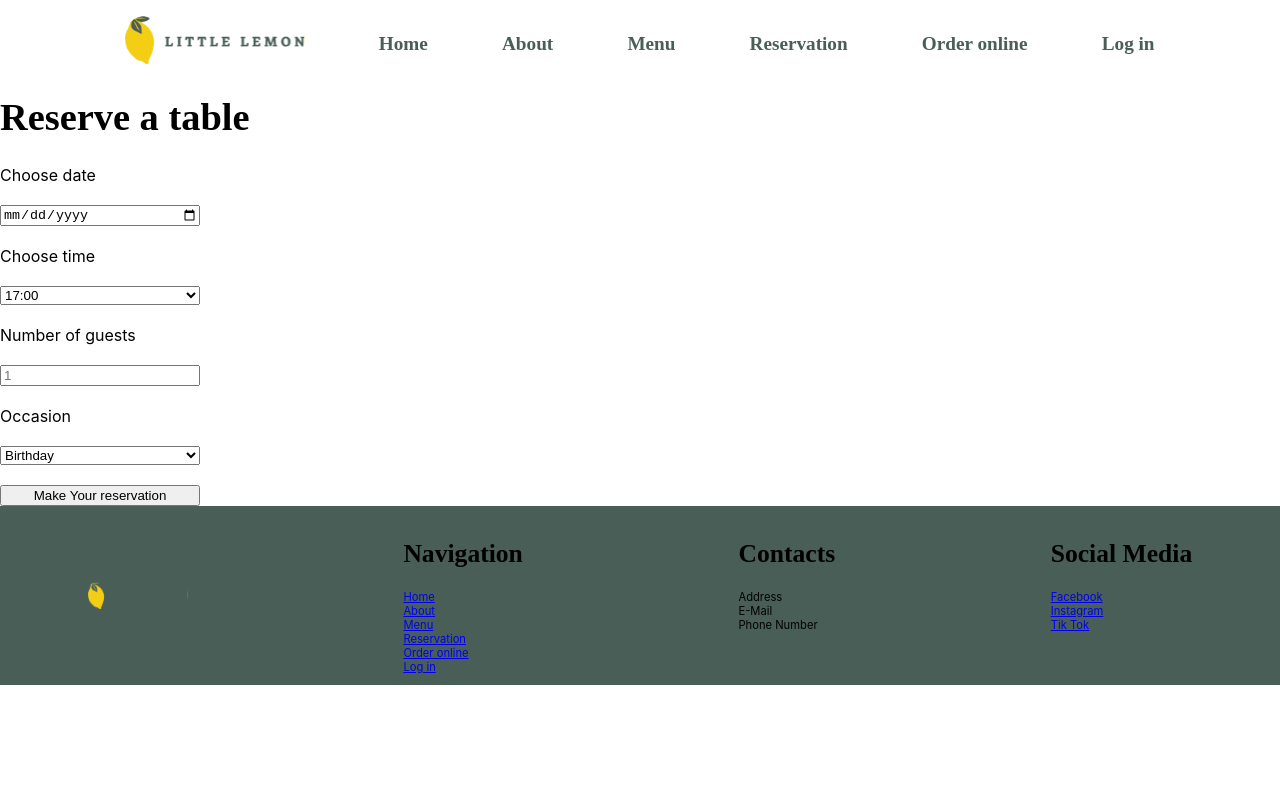
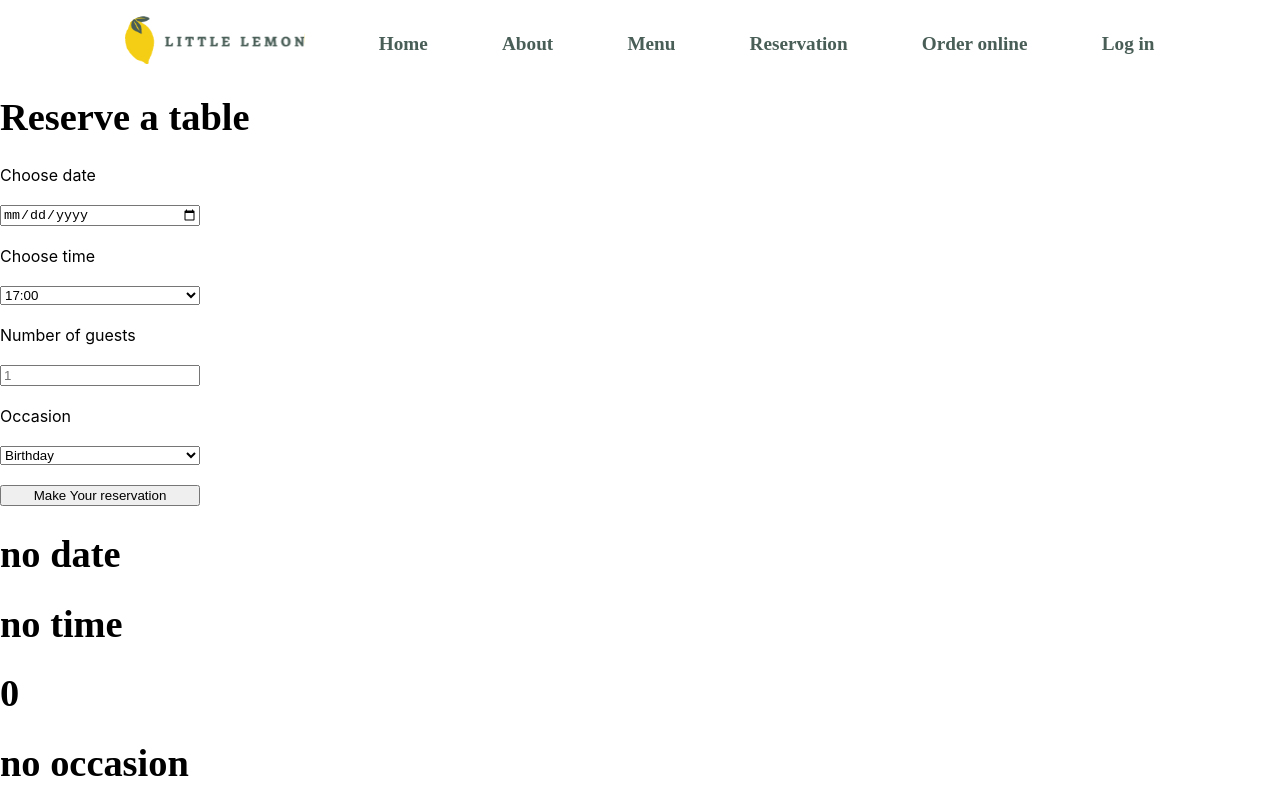
Before and after one commit to FabioDev86/my-little-lemon, a React (Create React App) app: page /reserve-table in a window 1280 px wide. Shown: the top 800 px of the page. Built offline with nearby package versions, Linux system fonts and the light colour scheme.

Commit message:
added state to BookForm

```diff
--- a/src/components/BookForm.js
+++ b/src/components/BookForm.js
@@ -1,11 +1,19 @@
+import { useState } from 'react';
+
 export default function BookForm(){
+
+    const [date, setDate] = useState("no date");
+    const [time, setTime] = useState("no time");
+    const [guests, setGuests] = useState(0);
+    const [occasion, setOccasion] = useState("no occasion");
+
     return(
         <div className="BookingForm">
             <form>
                 <label htmlFor="res-date">Choose date</label>
-                <input type="date" id="res-date" />
+                <input type="date" id="res-date" onChange={(e) => {setDate(e.target.value);}} />
                 <label htmlFor="res-time">Choose time</label>
-                <select id="res-time ">
+                <select id="res-time" onChange={(e) => {setTime(e.target.value)}}>
                     <option>17:00</option>
                     <option>18:00</option>
                     <option>19:00</option>
@@ -14,14 +22,18 @@ export default function BookForm(){
                     <option>22:00</option>
                 </select>
                 <label htmlFor="guests">Number of guests</label>
-                <input type="number" placeholder="1" min="1" max="10" id="guests" />
+                <input type="number" placeholder="1" min="1" max="10" id="guests" onChange={(e) => {setGuests(e.target.value)}} />
                 <label htmlFor="occasion">Occasion</label>
-                <select id="occasion">
+                <select id="occasion" onChange={(e) => {setOccasion(e.target.value)}}>
                     <option>Birthday</option>
                     <option>Anniversary</option>
                 </select>
                 <input type="submit" value="Make Your reservation" />
             </form>
+            <h1>{date}</h1>
+            <h1>{time}</h1>
+            <h1>{guests}</h1>
+            <h1>{occasion}</h1>
         </div>
     );
 }
```
